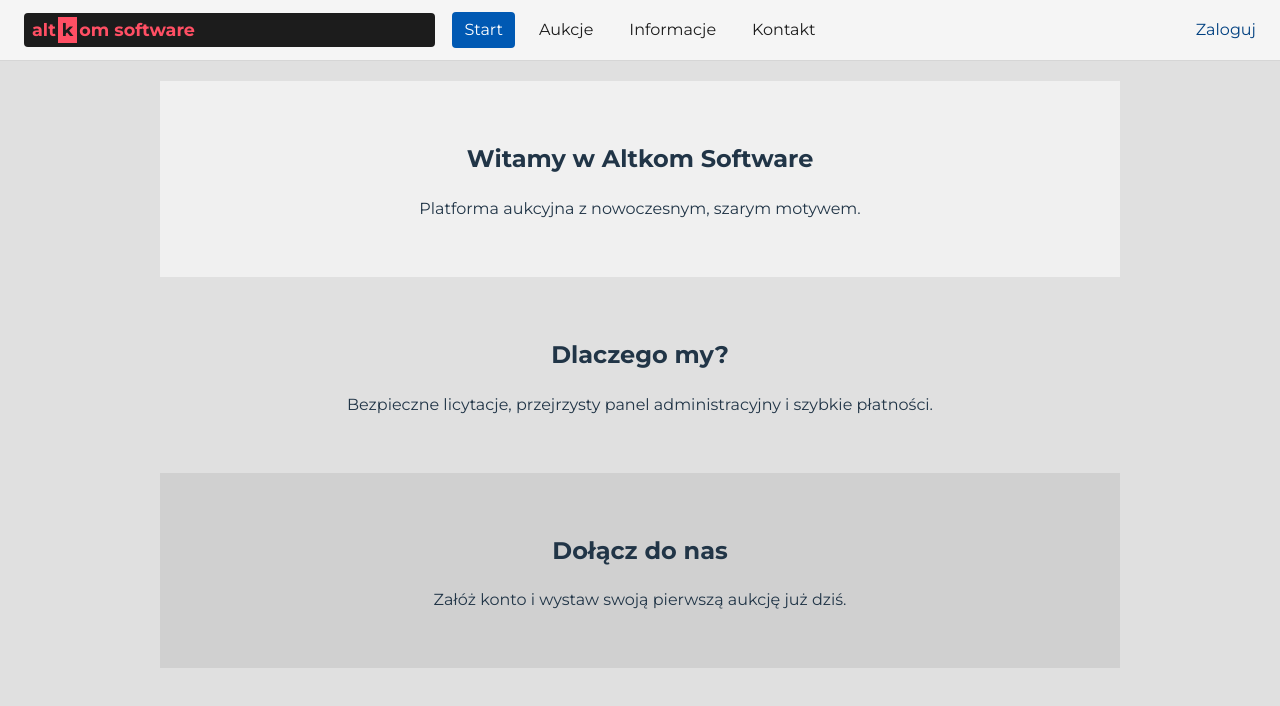
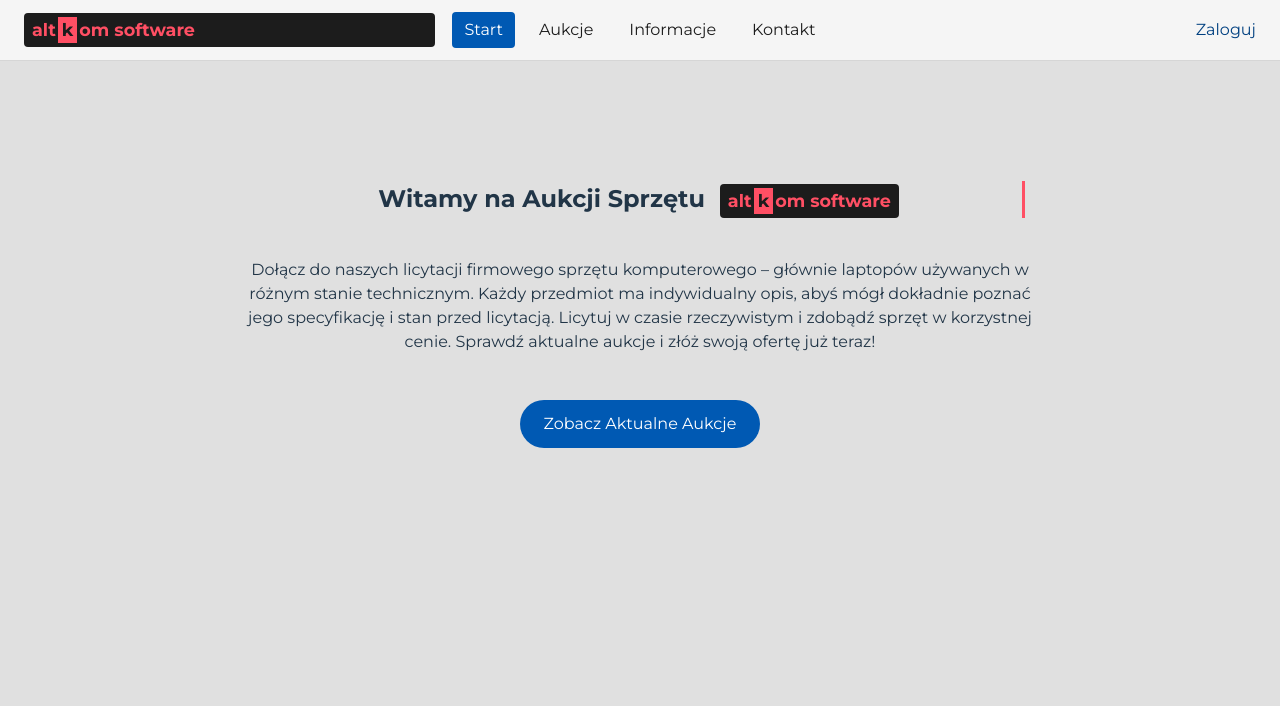
Before and after one commit to Rysiu201/auction-platform, a Vue app in the folder frontend/: page / in a window 1280 px wide. Shown: the top 706 px of the page. Built offline with nearby package versions, Linux system fonts and the light colour scheme.

Commit message:
feat: add admin settings placeholder

```diff
--- a/frontend/src/components/NavBar.vue
+++ b/frontend/src/components/NavBar.vue
@@ -27,13 +27,12 @@ function logout() {
       <router-link to="/auctions">Aukcje</router-link>
       <router-link to="/info">Informacje</router-link>
       <router-link to="/contact">Kontakt</router-link>
-      <router-link v-if="user?.role==='ADMIN'" to="/create">Dodaj aukcję</router-link>
     </nav>
     <div class="user-links">
       <router-link v-if="user?.role==='ADMIN'" to="/admin" class="admin-link">Panel admina</router-link>
       <router-link v-if="!user" to="/login">Zaloguj</router-link>
       <span v-else class="welcome">Witaj, {{ user.name }}</span>
-      <button v-if="user" class="btn small" @click="logout">Wyloguj</button>
+      <button v-if="user" class="btn small logout-btn" @click="logout">Wyloguj</button>
     </div>
   </header>
 </template>
--- a/frontend/src/pages/AdminDashboard.vue
+++ b/frontend/src/pages/AdminDashboard.vue
@@ -78,7 +78,9 @@ async function submitRelist() {
     <div class="admin-layout">
       <aside class="admin-nav">
         <ul>
-          <li class="active"><router-link to="/admin">Aukcje</router-link></li>
+          <li><router-link to="/admin/create">Dodaj Aukcję</router-link></li>
+          <li><router-link to="/admin">Aukcje</router-link></li>
+          <li><router-link to="/admin/settings">Ustawienia</router-link></li>
         </ul>
       </aside>
       <main class="admin-content">
--- /dev/null
+++ b/frontend/src/pages/AdminSettings.vue
@@ -0,0 +1,32 @@
+<script setup lang="ts">
+import { ref } from 'vue';
+
+const maxActiveAuctions = ref('');
+const maxWonAuctions = ref('');
+</script>
+
+<template>
+  <section class="admin-dashboard">
+    <h1>Panel administracyjny</h1>
+    <div class="admin-layout">
+      <aside class="admin-nav">
+        <ul>
+          <li><router-link to="/admin/create">Dodaj Aukcję</router-link></li>
+          <li><router-link to="/admin">Aukcje</router-link></li>
+          <li><router-link to="/admin/settings">Ustawienia</router-link></li>
+        </ul>
+      </aside>
+      <main class="admin-content">
+        <h2>Ustawienia</h2>
+        <form class="form">
+          <label>Maks. aukcji na użytkownika:
+            <input v-model="maxActiveAuctions" type="number" />
+          </label>
+          <label>Maks. wygranych aukcji:
+            <input v-model="maxWonAuctions" type="number" />
+          </label>
+        </form>
+      </main>
+    </div>
+  </section>
+</template>
--- a/frontend/src/pages/CreateAuction.vue
+++ b/frontend/src/pages/CreateAuction.vue
@@ -8,7 +8,7 @@ const title = ref(""); const description = ref("");
 const basePricePLN = ref(""); const minIncrementPLN = ref("");
 const reservePricePLN = ref(""); const startsAt = ref(""); const endsAt = ref("");
 const mainImage = ref<File|null>(null);
-const extraImages = ref<FileList|null>(null);
+const extraImages = ref<File[]>([]);
 const mainPreview = ref<string>('');
 const extraPreviews = ref<string[]>([]);
 const ok = ref<string|null>(null); const error = ref<string|null>(null); const loading = ref(false);
@@ -27,7 +27,7 @@ async function submit() {
     fd.append("startsAt", toISO(startsAt.value));
     fd.append("endsAt", toISO(endsAt.value));
     if (mainImage.value) fd.append("images", mainImage.value);
-    if (extraImages.value) Array.from(extraImages.value).forEach(f => fd.append("images", f));
+    extraImages.value.forEach(f => fd.append("images", f));
 
     const { data } = await api.post("/auctions", fd);
     ok.value = `Utworzono: ${data.title}`; setTimeout(() => router.push("/"), 700);
@@ -43,17 +43,29 @@ function onMain(e: Event) {
 }
 
 function onExtras(e: Event) {
-  const files = (e.target as HTMLInputElement).files;
-  extraImages.value = files;
-  extraPreviews.value = files ? Array.from(files).map(f => URL.createObjectURL(f)) : [];
+  const files = Array.from((e.target as HTMLInputElement).files || []);
+  extraImages.value.push(...files);
+  extraPreviews.value.push(...files.map(f => URL.createObjectURL(f)));
+  (e.target as HTMLInputElement).value = '';
 }
 </script>
 
 <template>
-  <div class="create-auction-wrapper">
-    <div class="create-auction-card">
-      <h1>Nowa aukcja</h1>
-      <form @submit.prevent="submit" class="form">
+  <section class="admin-dashboard">
+    <h1>Panel administracyjny</h1>
+    <div class="admin-layout">
+      <aside class="admin-nav">
+        <ul>
+          <li><router-link to="/admin/create">Dodaj Aukcję</router-link></li>
+          <li><router-link to="/admin">Aukcje</router-link></li>
+          <li><router-link to="/admin/settings">Ustawienia</router-link></li>
+        </ul>
+      </aside>
+      <main class="admin-content">
+        <div class="create-auction-wrapper">
+          <div class="create-auction-card">
+            <h2>Nowa aukcja</h2>
+            <form @submit.prevent="submit" class="form">
         <input v-model="title" placeholder="Tytuł" required />
         <textarea v-model="description" placeholder="Opis" rows="4" required />
         <div class="form-row">
@@ -76,7 +88,10 @@ function onExtras(e: Event) {
         <button :disabled="loading" type="submit">Utwórz aukcję</button>
         <p v-if="ok" style="color:green">{{ ok }}</p>
         <p v-if="error" style="color:red">{{ error }}</p>
-      </form>
+            </form>
+          </div>
+        </div>
+      </main>
     </div>
-  </div>
+  </section>
 </template>
--- a/frontend/src/pages/Home.vue
+++ b/frontend/src/pages/Home.vue
@@ -2,26 +2,64 @@
 </script>
 
 <template>
-  <section class="home-section top">
-    <h1>Witamy w Altkom Software</h1>
-    <p>Platforma aukcyjna z nowoczesnym, szarym motywem.</p>
-  </section>
-  <section class="home-section middle">
-    <h2>Dlaczego my?</h2>
-    <p>Bezpieczne licytacje, przejrzysty panel administracyjny i szybkie płatności.</p>
-  </section>
-  <section class="home-section bottom">
-    <h2>Dołącz do nas</h2>
-    <p>Załóż konto i wystaw swoją pierwszą aukcję już dziś.</p>
+  <section class="home-hero">
+    <h1 class="typewriter">
+      Witamy na Aukcji Sprzętu
+      <span class="brand inline-brand">
+        <span class="logo-alt">alt</span>
+        <span class="logo-box"><span class="logo-k">k</span></span>
+        <span class="logo-om">om software</span>
+      </span>
+    </h1>
+    <p class="hero-subtitle">
+      Dołącz do naszych licytacji firmowego sprzętu komputerowego – głównie laptopów używanych w różnym stanie technicznym. Każdy przedmiot ma indywidualny opis, abyś mógł dokładnie poznać jego specyfikację i stan przed licytacją. Licytuj w czasie rzeczywistym i zdobądź sprzęt w korzystnej cenie. Sprawdź aktualne aukcje i złóż swoją ofertę już teraz!
+    </p>
+    <router-link to="/auctions" class="cta-button">Zobacz Aktualne Aukcje</router-link>
   </section>
 </template>
 
 <style scoped>
-.home-section {
-  padding: 40px 20px;
+.home-hero {
+  display: flex;
+  flex-direction: column;
+  align-items: center;
+  justify-content: center;
   text-align: center;
+  padding: 80px 20px;
 }
-.top { background: #f0f0f0; }
-.middle { background: #e0e0e0; }
-.bottom { background: #d0d0d0; }
+
+.inline-brand {
+  margin-left: 8px;
+}
+
+.typewriter {
+  overflow: hidden;
+  white-space: nowrap;
+  border-right: 0.15em solid #ff4f64;
+  animation: typing 6s steps(60, end);
+}
+
+@keyframes typing {
+  from { width: 0 }
+  to { width: 100% }
+}
+
+.hero-subtitle {
+  max-width: 800px;
+  margin-top: 20px;
+}
+
+.cta-button {
+  margin-top: 30px;
+  background: #0059b3;
+  color: #fff;
+  padding: 12px 24px;
+  border-radius: 25px;
+  transition: background-color 0.3s;
+  display: inline-block;
+}
+
+.cta-button:hover {
+  background: #0066cc;
+}
 </style>
--- a/frontend/src/router/index.ts
+++ b/frontend/src/router/index.ts
@@ -4,9 +4,10 @@ import Auctions from "@/pages/Auctions.vue";
 import Info from "@/pages/Info.vue";
 import Contact from "@/pages/Contact.vue";
 import Login from "@/pages/Login.vue";
-import CreateAuction from "@/pages/CreateAuction.vue";
 import AuctionDetail from "@/pages/AuctionDetail.vue";
 import AdminDashboard from "@/pages/AdminDashboard.vue";
+import CreateAuction from "@/pages/CreateAuction.vue";
+import AdminSettings from "@/pages/AdminSettings.vue";
 
 export const router = createRouter({
   history: createWebHistory(),
@@ -16,7 +17,8 @@ export const router = createRouter({
     { path: "/info", component: Info },
     { path: "/contact", component: Contact },
     { path: "/login", component: Login },
-    { path: "/create", component: CreateAuction },
+    { path: "/admin/create", component: CreateAuction },
+    { path: "/admin/settings", component: AdminSettings },
     { path: "/admin", component: AdminDashboard },
     { path: "/auction/:id", component: AuctionDetail },
   ],
--- a/frontend/src/style.css
+++ b/frontend/src/style.css
@@ -124,6 +124,16 @@ button:focus-visible {
 .btn.small {
   font-size: 0.8rem;
   padding: 0.3em 0.6em;
+}
+
+.logout-btn {
+  background: #cc0000;
+  border-color: #cc0000;
+}
+
+.logout-btn:hover {
+  background: #ff3333;
+  border-color: #ff3333;
 }
 
 .container {
@@ -284,20 +294,19 @@ button:focus-visible {
 
 .admin-nav li {
   margin-bottom: 10px;
+}
+
+.admin-nav a {
+  display: block;
   padding: 8px;
   border-radius: 4px;
-  cursor: pointer;
+  color: inherit;
+  text-decoration: none;
 }
 
-.admin-nav li.active {
+.admin-nav a.router-link-active {
   background: #0059b3;
   color: #fff;
-}
-
-.admin-nav li a {
-  color: inherit;
-  text-decoration: none;
-  display: block;
 }
 
 .auction-overview {
```
